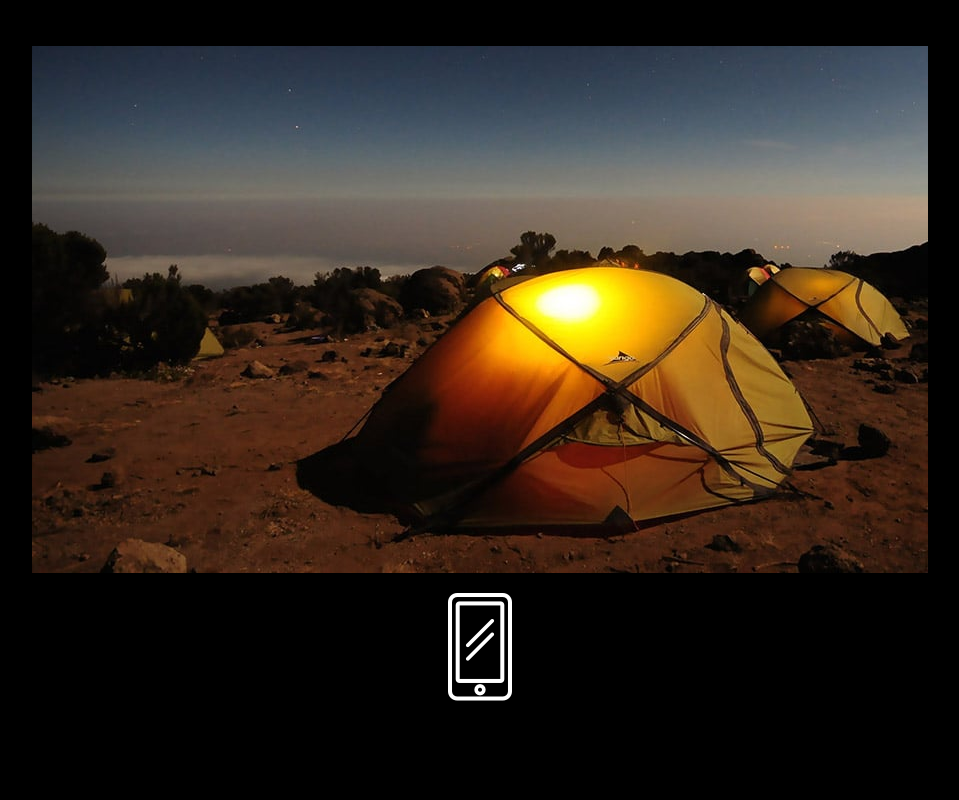
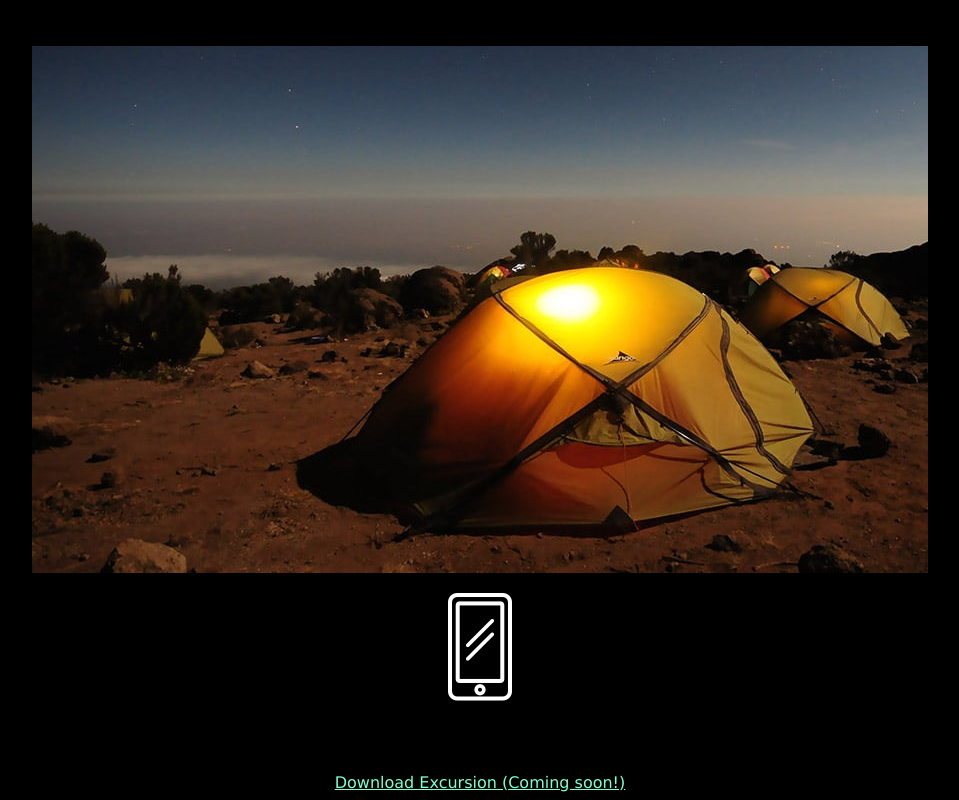
Before and after one commit to robin-pfeil/excursion, a plain HTML site: page index.html in a window 1280 px wide. Shown: the part 363-1163 px from the top of the page, without its empty margins (160-1119 px from the left). Drawn offline with Linux system fonts and the light colour scheme.

```diff
--- a/index.html
+++ b/index.html
@@ -26,5 +26,6 @@
         </p>
         <h2 id="announcement">Coming Soon for iPhone and Android</h2>
     </section>
+    <a href="#">Download Excursion (Coming soon!)</a>
 </body>
 </html>
```
